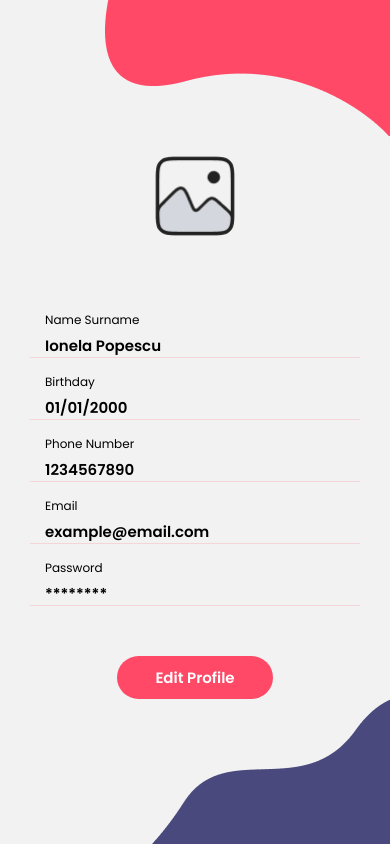
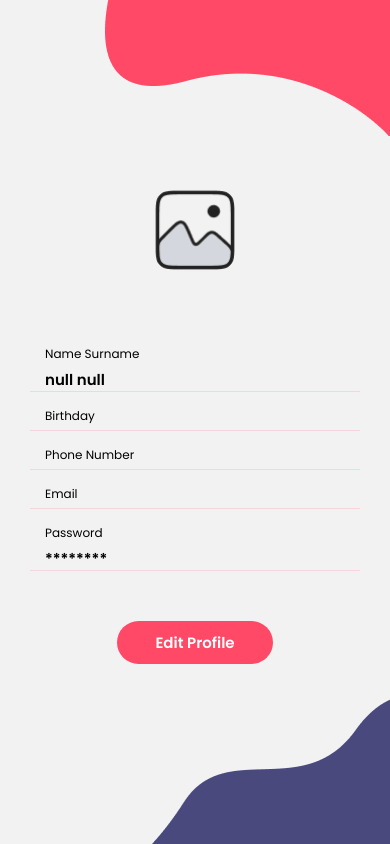
Before and after one commit to PBL-Complexica/STP_Android, a React Native app: screen /YourAccount in a window 390 px wide. Built offline with nearby package versions, Linux system fonts and the light colour scheme.

Commit message:
set bottom vector img to back

```diff
--- a/screens/YourAccount.js
+++ b/screens/YourAccount.js
@@ -11,13 +11,14 @@ import {
 
 import BackButton from "../components/BackButton";
 import { styles } from "../styles/Styles";
+import { user } from "../components/UserData";
 
 export default function YourAccount({ navigation }) {
   const [editMode, setEditMode] = useState(false);
-  const [name_surname, setNameSurname] = useState("Ionela Popescu");
-  const [birthday, setBirthday] = useState("01/01/2000");
-  const [phoneNumber, setPhoneNumber] = useState("1234567890");
-  const [email, setEmail] = useState("example@email.com");
+  const [name_surname, setNameSurname] = useState(user.fname + " " + user.lname);
+  const [birthday, setBirthday] = useState(user.birthday);
+  const [phoneNumber, setPhoneNumber] = useState(user.phone);
+  const [email, setEmail] = useState(user.email);
   const [password, setPassword] = useState("********");
 
   const handleEditProfile = () => {
--- a/styles/Styles.js
+++ b/styles/Styles.js
@@ -319,7 +319,7 @@ const styles = StyleSheet.create({
     bottom: 0,
     //left: 0,
     right: 0,
-    zIndex: 0, // Ensure it's under other components
+    zIndex: -1, // Ensure it's under other components
   },
   contentContainer: {
     paddingHorizontal: 20,
```
